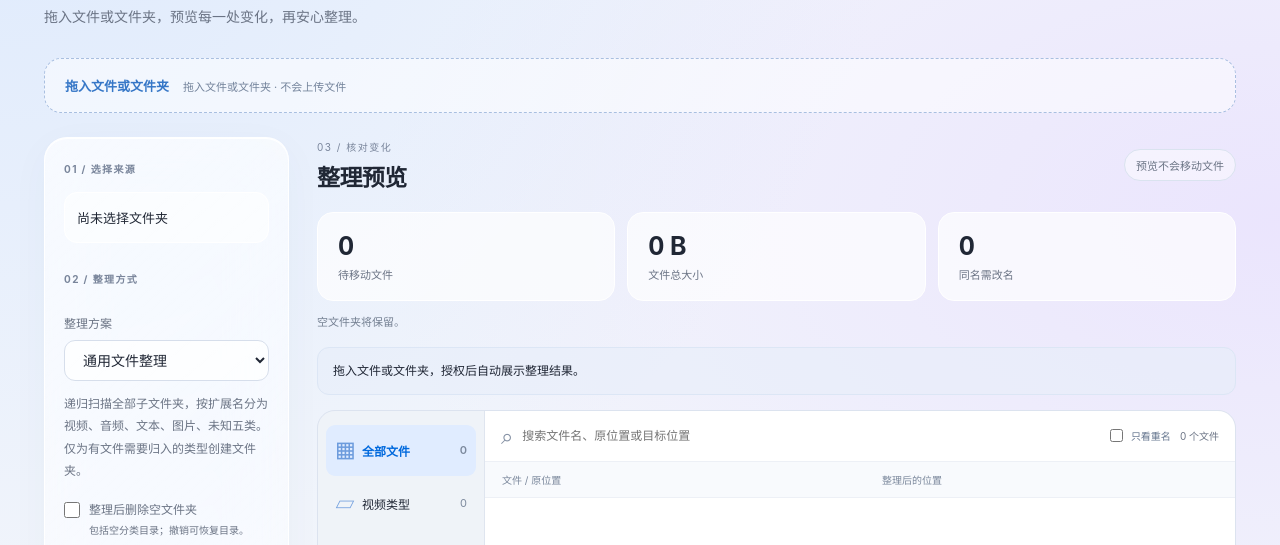
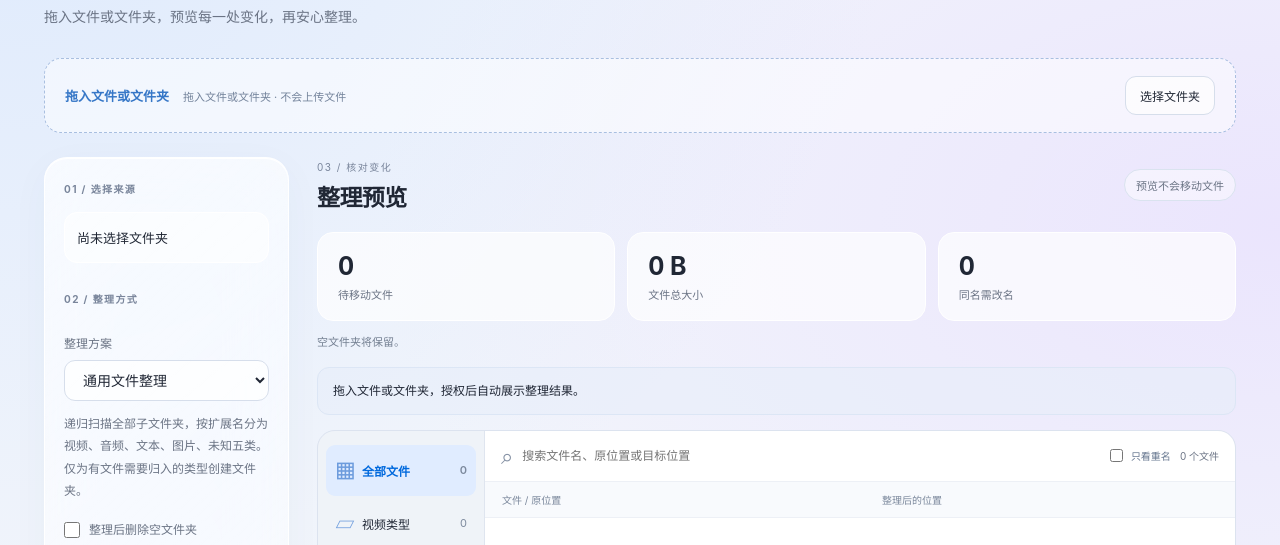
Before and after one commit to cut-hand/SmileFile, a plain HTML site: page index.html in a window 1280 px wide. Shown: the part 190-735 px from the top of the page. Drawn offline with Linux system fonts and the light colour scheme.

Commit message:
Keep folder picker and authorization button visible inside drop zone

```diff
--- a/index.html
+++ b/index.html
@@ -9,7 +9,7 @@
 <main>
 <header><div class="brand"><span class="app-icon">拾</span><div><strong>拾序</strong><small>让文件，各归其位。</small></div></div><span class="local-badge">● 本地处理 · 无需上传</span></header>
 <div class="hero"><small>YOUR SPACE, IN ORDER</small><h1>整理，从清晰开始。</h1><p>拖入文件或文件夹，预览每一处变化，再安心整理。</p></div>
-<div id="dropZone" class="drop-zone"><strong>拖入文件或文件夹</strong><span data-drop-hint>拖入文件或文件夹 · 不会上传文件</span><button type="button" hidden>授权并添加</button></div><div class="workspace"><aside class="glass"><div class="step">01 / 选择来源</div><div id="folder">尚未选择文件夹</div><div class="step">02 / 整理方式</div><label for="scheme">整理方案</label><select id="scheme"><option value="general">通用文件整理</option><option value="video">视频项目整理</option></select><p id="schemeInfo"></p><label class="cleanup-option"><input id="cleanup" type="checkbox"><span>整理后删除空文件夹<small>包括空分类目录；撤销可恢复目录。</small></span></label><button id="preview" disabled>重新扫描</button><div class="aside-note">包含所有子文件夹<br>同名自动改名 · 支持撤销</div></aside>
+<div id="dropZone" class="drop-zone"><strong>拖入文件或文件夹</strong><span data-drop-hint>拖入文件或文件夹 · 不会上传文件</span><button type="button">选择文件夹</button></div><div class="workspace"><aside class="glass"><div class="step">01 / 选择来源</div><div id="folder">尚未选择文件夹</div><div class="step">02 / 整理方式</div><label for="scheme">整理方案</label><select id="scheme"><option value="general">通用文件整理</option><option value="video">视频项目整理</option></select><p id="schemeInfo"></p><label class="cleanup-option"><input id="cleanup" type="checkbox"><span>整理后删除空文件夹<small>包括空分类目录；撤销可恢复目录。</small></span></label><button id="preview" disabled>重新扫描</button><div class="aside-note">包含所有子文件夹<br>同名自动改名 · 支持撤销</div></aside>
 <div class="content"><div class="preview-head"><div><small>03 / 核对变化</small><h2>整理预览</h2></div><span class="preview-pill">预览不会移动文件</span></div>
 <div class="metrics"><div><strong id="count">0</strong><span>待移动文件</span></div><div><strong id="volume">0 B</strong><span>文件总大小</span></div><div><strong id="renameCount">0</strong><span>同名需改名</span></div></div>
 <p id="cleanupHint">空文件夹将保留。</p><div id="status" role="status" aria-live="polite">拖入文件或文件夹，授权后自动展示整理结果。</div>
```
